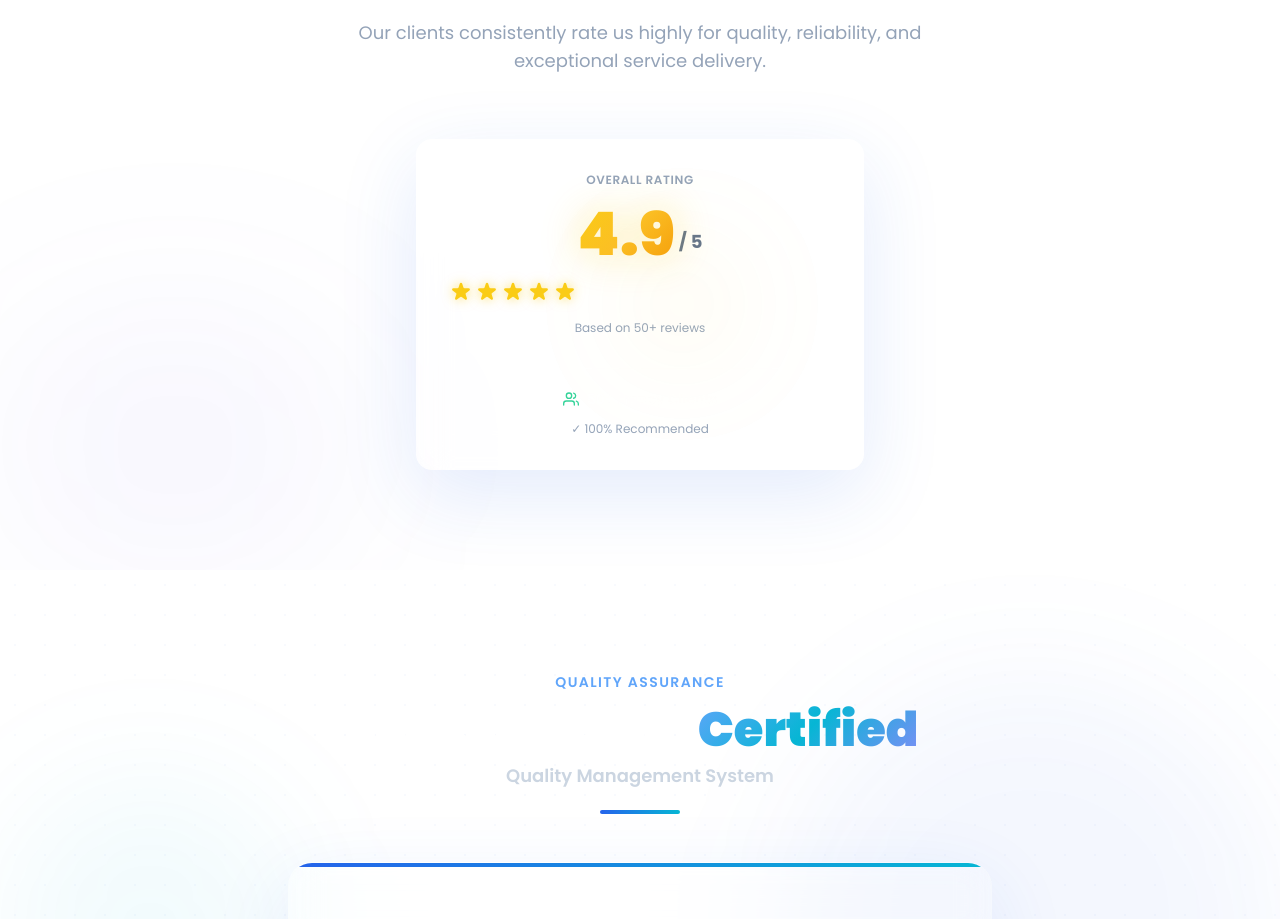
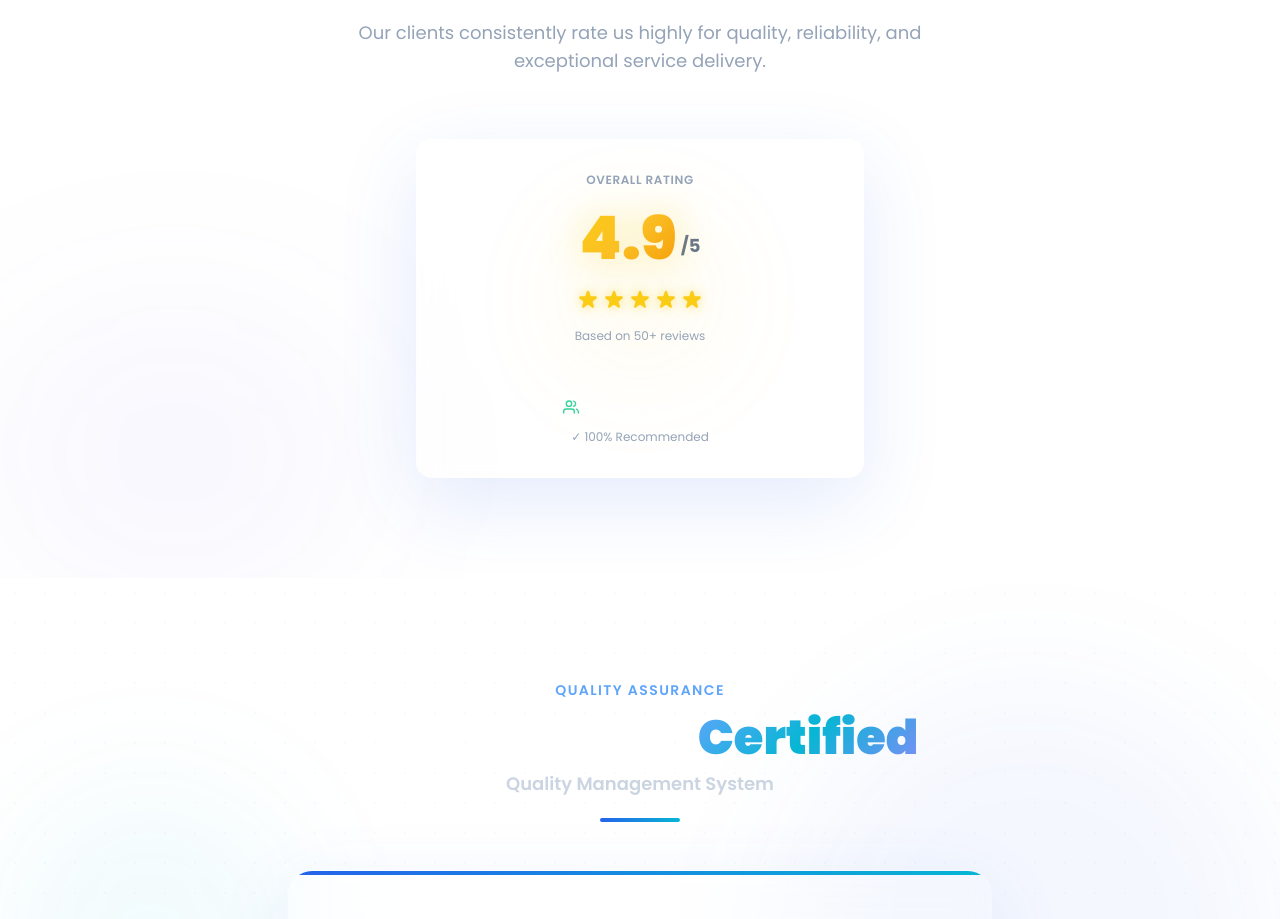
Before and after one commit to Yasir533/sai-infotech-webapp, a React (Vite) app in the folder sai-info/: page / in a window 1280 px wide. Shown: the part 2960-3879 px from the top of the page. Built offline with nearby package versions, Linux system fonts and the light colour scheme.

Commit message:
updated ratings section

```diff
--- a/sai-info/src/components/Ratings.jsx
+++ b/sai-info/src/components/Ratings.jsx
@@ -33,13 +33,15 @@ function useCounter(target, duration = 1800, inView = false) {
 // Five filled stars
 function StarRow({ size = 22, color = '#facc15' }) {
   return (
-    <div className="flex items-center gap-0.5">
+    <div className="flex items-center justify-center gap-0.5 w-full">
       {[...Array(5)].map((_, i) => (
         <HiStar
           key={i}
           size={size}
           color={color}
-          style={{ filter: `drop-shadow(0 0 6px ${color}99)` }}
+          style={{
+            filter: `drop-shadow(0 0 6px ${color}99)`,
+          }}
         />
       ))}
     </div>
@@ -95,7 +97,7 @@ export default function Ratings() {
           </p>
         </motion.div>
 
-        {/* Main Rating Card - Centered & Compact */}
+        {/* Main Rating Card */}
         <motion.div
           initial={{ opacity: 0, y: 40 }}
           animate={inView ? { opacity: 1, y: 0 } : {}}
@@ -103,33 +105,35 @@ export default function Ratings() {
           className="flex justify-center"
         >
           <div
-            className="glass rounded-2xl border border-white/10 hover:border-blue-500/30 transition-all duration-500 p-8 w-full max-w-md"
+            className="glass rounded-2xl border border-white/10 hover:border-blue-500/30 transition-all duration-500 p-8 w-full max-w-md relative overflow-hidden"
             style={{
               boxShadow:
                 '0 24px 80px rgba(37,99,235,0.13), 0 0 0 1px rgba(255,255,255,0.04)',
             }}
           >
+
+            {/* Glow */}
+            <div
+              className="absolute rounded-full blur-3xl opacity-30"
+              style={{
+                background:
+                  'radial-gradient(circle, rgba(250,204,21,0.6) 0%, transparent 70%)',
+                width: '180px',
+                height: '180px',
+                top: '20%',
+                left: '50%',
+                transform: 'translateX(-50%)',
+              }}
+            />
+
             {/* Overall Rating */}
-            <div className="text-center mb-8">
-              <h3 className="text-slate-400 text-xs font-semibold uppercase tracking-wider mb-4">
+            <div className="relative text-center mb-8 z-10">
+
+              <h3 className="text-slate-400 text-xs font-semibold uppercase tracking-wider mb-5">
                 Overall Rating
               </h3>
 
-              {/* Glow ring */}
-              <div
-                className="absolute inset-0 rounded-full blur-3xl opacity-30 mx-auto"
-                style={{
-                  background:
-                    'radial-gradient(circle, rgba(250,204,21,0.6) 0%, transparent 70%)',
-                  width: '140px',
-                  height: '140px',
-                  top: '50%',
-                  left: '50%',
-                  transform: 'translate(-50%, -50%)',
-                }}
-              />
-
-              <div className="relative flex items-end justify-center leading-none mb-4">
+              <div className="flex items-end justify-center leading-none mb-5">
                 <span
                   className="text-6xl font-black"
                   style={{
@@ -146,11 +150,14 @@ export default function Ratings() {
                 </span>
 
                 <span className="text-slate-500 text-lg font-bold mb-2 ml-1">
-                  / 5
+                  /5
                 </span>
               </div>
 
-              <StarRow size={24} />
+              {/* PERFECTLY CENTERED STARS */}
+              <div className="flex justify-center items-center w-full">
+                <StarRow size={24} />
+              </div>
 
               <p className="text-slate-400 text-xs mt-4">
                 Based on {customerCount}+ reviews
@@ -158,11 +165,15 @@ export default function Ratings() {
             </div>
 
             {/* Footer */}
-            <div className="pt-5 border-t border-white/10">
+            <div className="pt-5 border-t border-white/10 relative z-10">
               <div className="flex items-center justify-center gap-2 mb-3">
                 <FiUsers className="text-emerald-400" size={16} />
-                <span className="text-white font-semibold text-sm">{customerCount}+ Happy Clients</span>
+
+                <span className="text-white font-semibold text-sm">
+                  {customerCount}+ Happy Clients
+                </span>
               </div>
+
               <p className="text-slate-400 text-xs text-center">
                 ✓ 100% Recommended
               </p>
```
